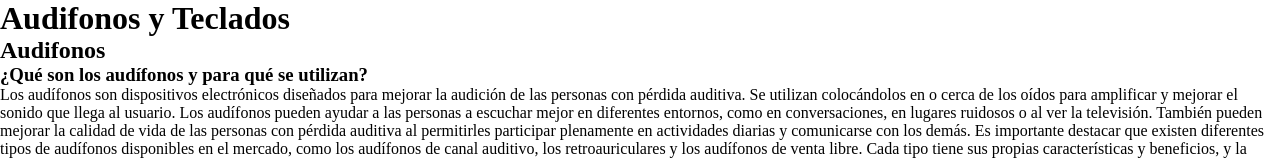
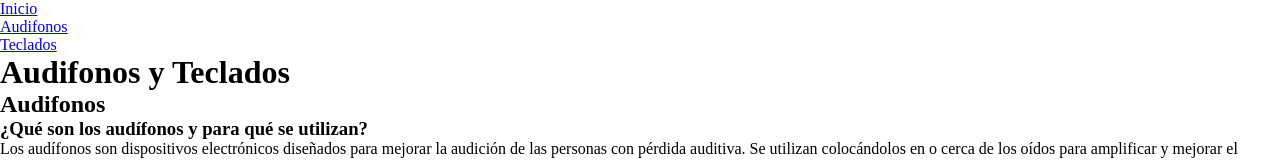
Before and after one commit to Nuila30/Aless, a plain HTML site: page index.html in a window 1280 px wide. Shown: the top 160 px of the page. Drawn offline with Linux system fonts and the light colour scheme; files that its build step writes are made by us from their sources.

Commit message:
Se agrego nav para items

```diff
--- a/index.html
+++ b/index.html
@@ -7,11 +7,24 @@
       <title>Audifonos y Teclados</title>
     </head>
     <body>
-      <header>
+      <header class="hero" id="home">
+        <nav class="navbar">
+          <ul class="navbar__items">
+            <li class="navbar__item">
+              <a href="#home">Inicio</a>
+            </li>
+            <li class="navbar__item">
+              <a href="#section__audifonos">Audifonos</a>
+            </li>
+            <li class="navbar__item">
+              <a href="#section__teclados">Teclados</a>
+            </li>
+          </ul>
+        </nav>
         <h1>Audifonos y Teclados</h1>
       </header>
-      <main>
-        <section>
+      <main class="wrapper">
+        <section class="wrapper__container" id="section__audifonos">
           <h2>Audifonos</h2>
           <h3>¿Qué son los audífonos y para qué se utilizan?</h3>
           <p>
@@ -140,7 +153,7 @@
             <source src="video1.mp4" type="video/mp4" />
           </video>
         </section>
-        <section>
+        <section class="wrapper__container" id="section__teclados">
           <h2>Teclados</h2>
           <h3>
             ¿Cuál es la función principal de un teclado en una computadora o
```
